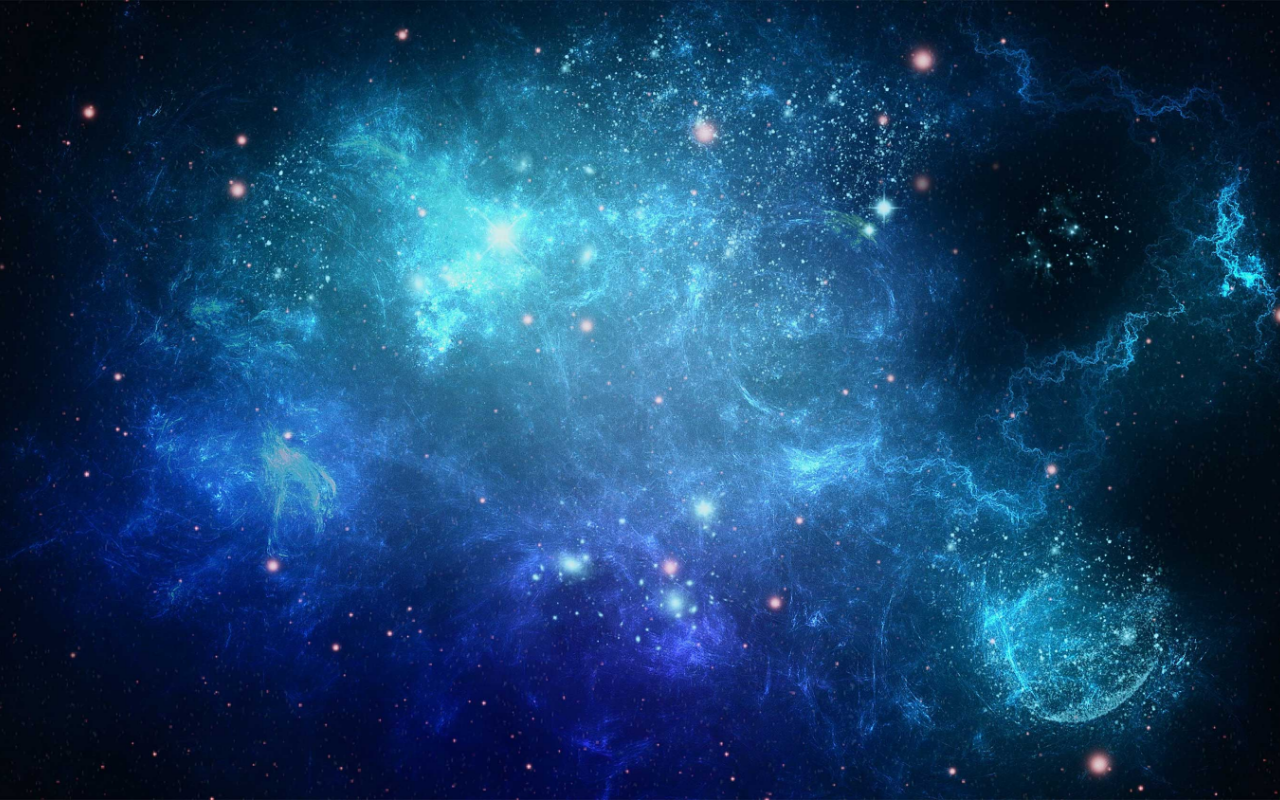
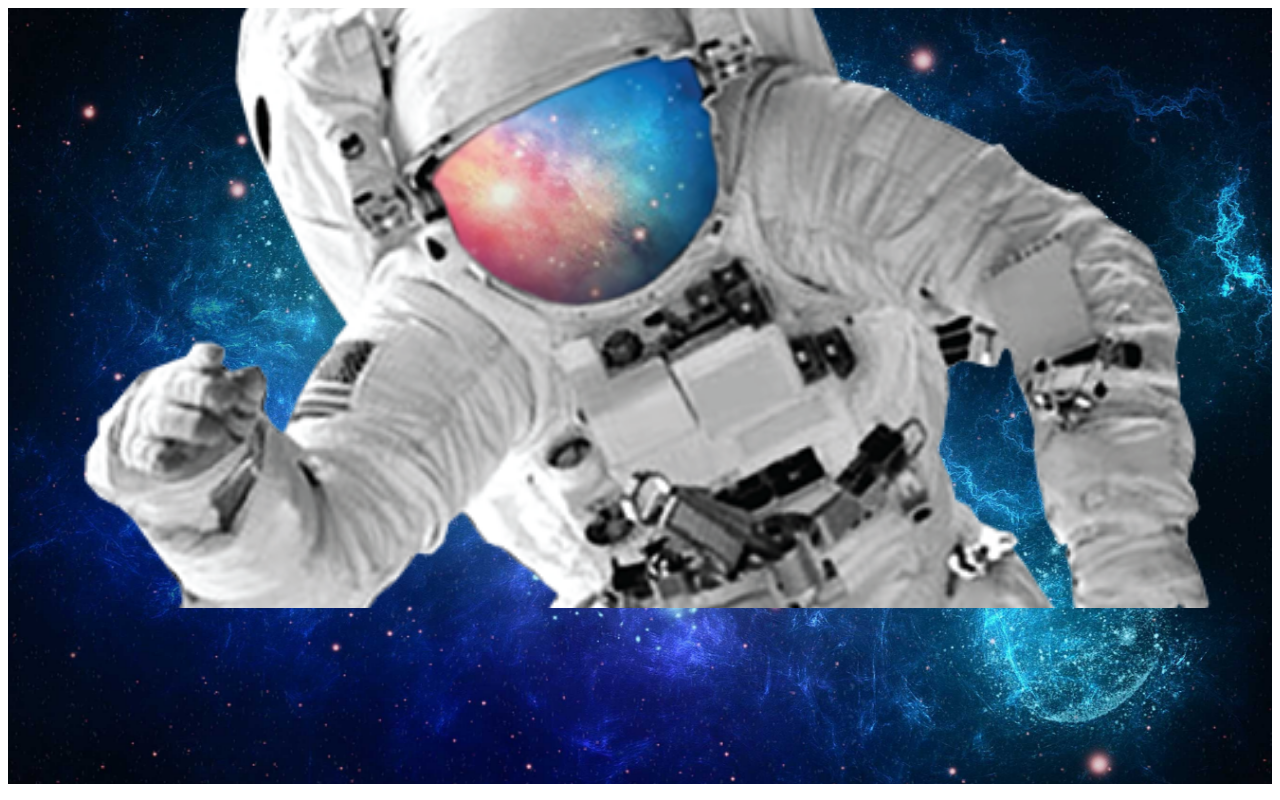
Before and after one commit to crislaineandrade/feitos-por-mim, a plain HTML site: page desafios/desafio011/astronauta.html in a window 1280 px wide. Drawn offline with Linux system fonts and the light colour scheme.

Commit message:
continuacao astronauta

```diff
--- a/desafios/desafio011/astronauta.html
+++ b/desafios/desafio011/astronauta.html
@@ -6,29 +6,33 @@
     <meta name="viewport" content="width=device-width, initial-scale=1.0">
     <title>Astronauta</title>
     <style>
-       body {
+        #container {
+            height: 97vh;
+            background-image: url('espaco.jpg');
+            background-position: center center ;
+            background-repeat: no-repeat;
+            background-size: cover;
+            background-attachment: fixed;
+            position: relative;
+        }
 
-            background-image: url('espaco.jpg');
+        #conteudo {
+            height:600px ;
+            background-image: url('astronauta.png');
             background-position: center center;
             background-repeat: no-repeat;
             background-size: cover;
             background-attachment: fixed;
+
         }
-
-        .astronauta {
-            background-image: url('astronauta.png');
-        }
-
-
     </style>
 
 </head>
 <body>
-    <section class="espaco">
+    <section id="container">
+        <article id="conteudo">
 
+        </article>
     </section>
-    <article class="astronauta">
-
-    </article>
 </body>
 </html>
```
